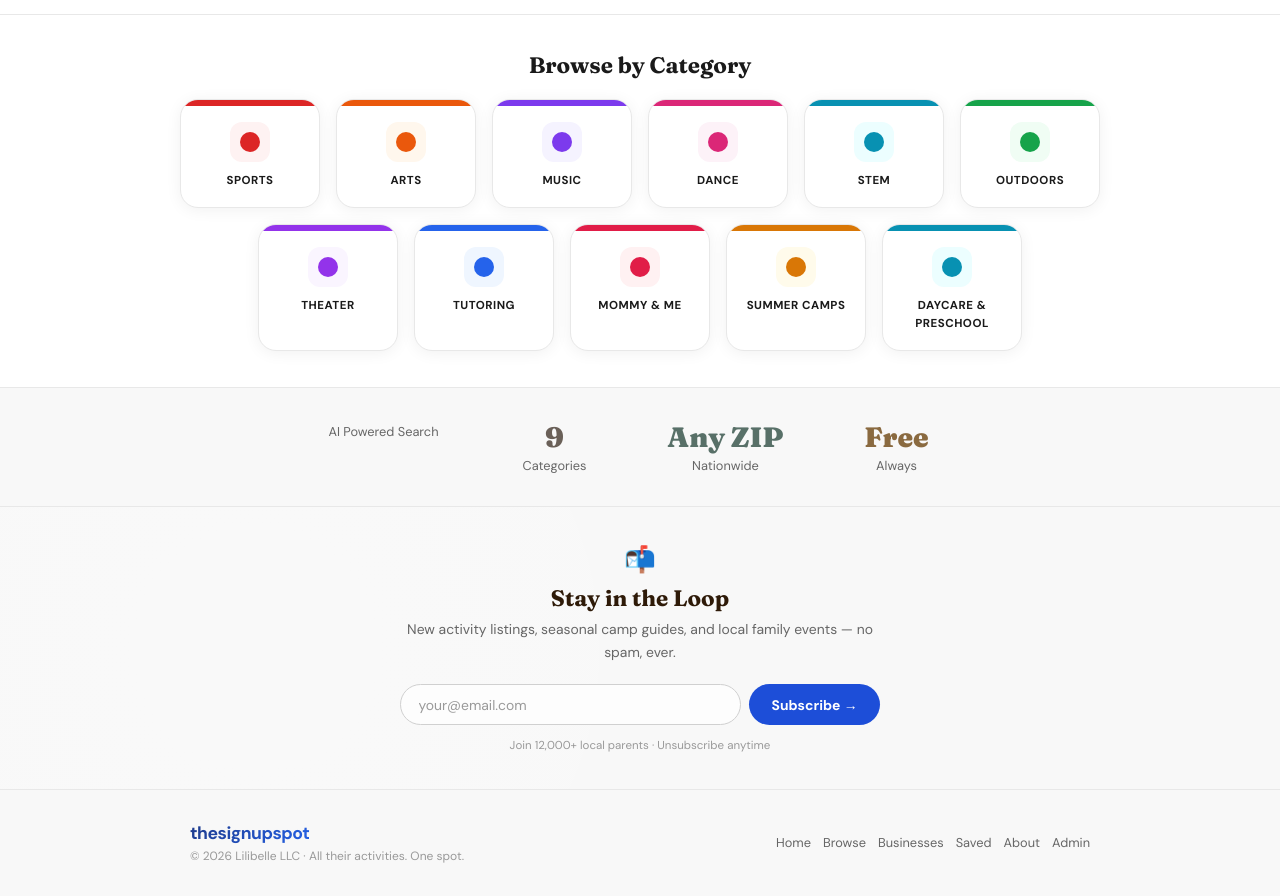
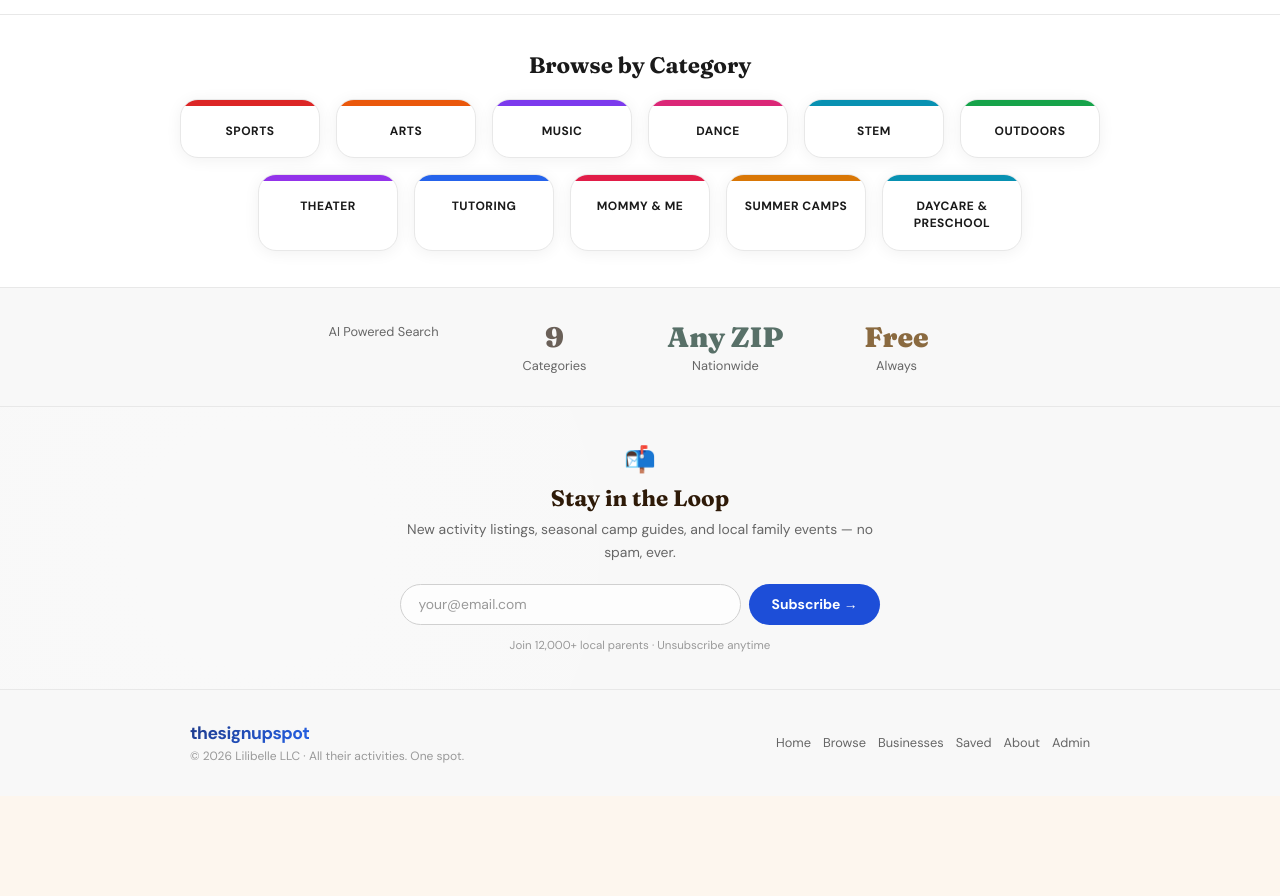
Before and after one commit to kmfields28/The-sign-up-spot, a React (Create React App) app: page / in a window 1280 px wide. Shown: the part 780-1676 px from the top of the page. After the commit the page ends 1576 px from the top, so only its background shows below. Built offline with nearby package versions, Linux system fonts and the light colour scheme.

Commit message:
Remove dot from category tiles

```diff
--- a/src/App.jsx
+++ b/src/App.jsx
@@ -1227,10 +1227,7 @@ function HomePage({ onNavigate, onOpenAuth }) {
               onMouseLeave={e => { e.currentTarget.style.transform="translateY(0)"; e.currentTarget.style.boxShadow="0 2px 16px rgba(0,0,0,0.06)"; e.currentTarget.style.borderColor=T.border; }}>
               <div style={{ width:"100%", height:"6px", background:cat.color, borderRadius:"18px 18px 0 0" }}/>
               <div style={{ padding:"1rem 0.75rem 1.1rem" }}>
-                <div style={{ width:"40px", height:"40px", borderRadius:"12px", background:cat.bg, margin:"0 auto 0.6rem", display:"flex", alignItems:"center", justifyContent:"center" }}>
-                  <div style={{ width:"20px", height:"20px", borderRadius:"50%", background:cat.color }}/>
-                </div>
-                <span style={{ color:T.text, fontSize:"0.72rem", fontWeight:700, textTransform:"uppercase", letterSpacing:"0.5px", lineHeight:1.3 }}>{cat.label}</span>
+<span style={{ color:T.text, fontSize:"0.75rem", fontWeight:700, textTransform:"uppercase", letterSpacing:"0.5px", lineHeight:1.3 }}>{cat.label}</span>
               </div>
             </button>
           ))}
```
